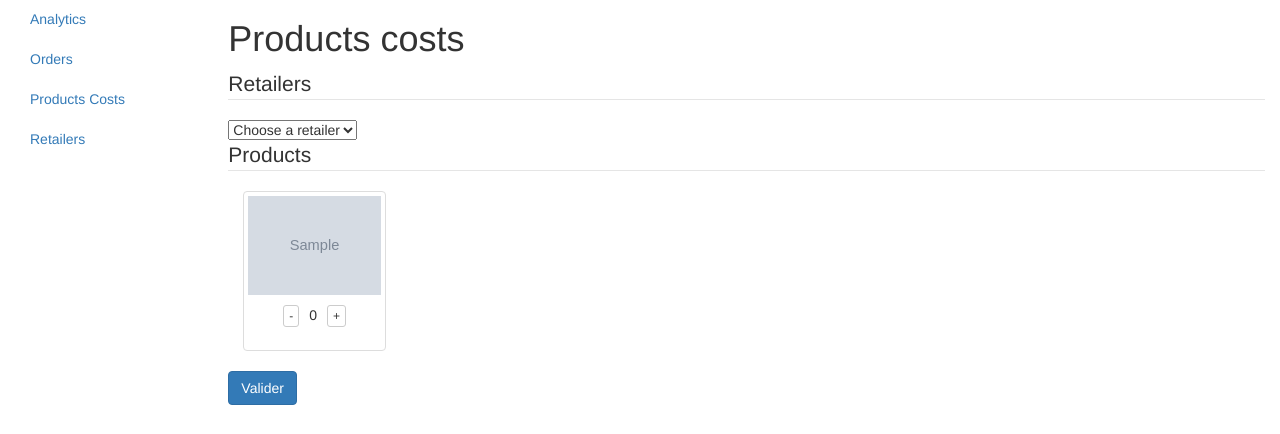
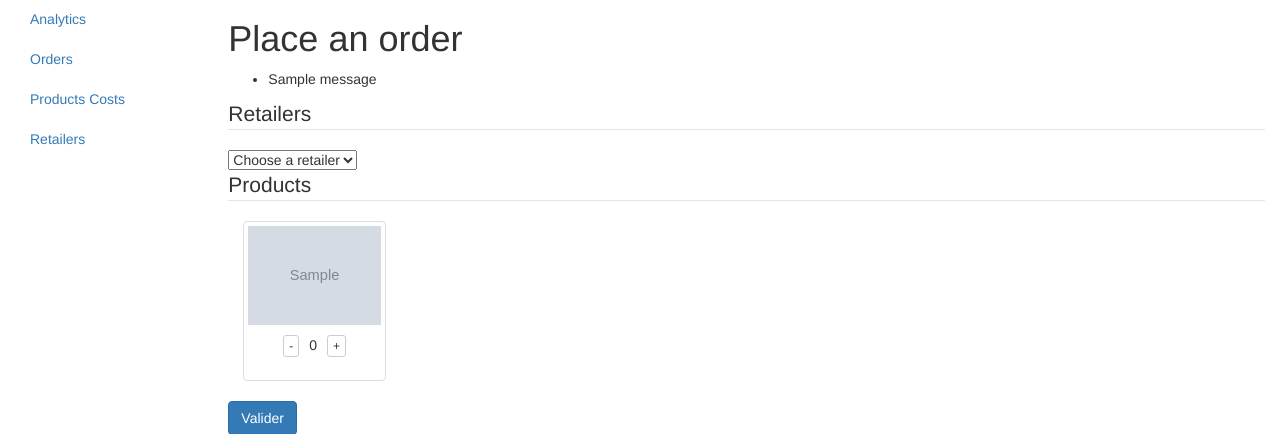
Before and after one commit to TammyAndBenjamin/tabapp, a Python web app: template templates/retailers/index.html in a window 1280 px wide. Shown: the part 51-485 px from the top of the page. Run offline with Jinja, Linux system fonts and the light colour scheme; the template is opened without the code that fills it: most values are stand-ins (such as "Sample title", 1, 10 or a date in 2020); grey boxes marked "Sample" are stand-in pictures; one stand-in notice (Sample message) is shown; some libraries are stand-ins or nearby versions.

Commit message:
Add error message if no retailer

```diff
--- a/retailers.py
+++ b/retailers.py
@@ -1,6 +1,6 @@
 # -*- coding: utf-8 -*-
 
-from flask import Blueprint, request, render_template, g, redirect, url_for
+from flask import Blueprint, request, render_template, g, redirect, url_for, flash
 from utils import list_from_resource
 import math
 import psycopg2.extras
@@ -50,6 +50,9 @@ def index():
 def submit():
     cur = g.db.cursor()
     retailer_id = request.form.get('retailer_id')
+    if not retailer_id:
+        flash('Please choose a retailer', 'error')
+        return redirect(url_for('retailers_bp.index'))
     product_ids = [ int(v) for v in request.form.getlist('product_id') ]
     quantities = [ int(v) for v in request.form.getlist('quantity') ]
     sql = '''
--- a/templates/retailers/index.html
+++ b/templates/retailers/index.html
@@ -1,7 +1,16 @@
 {% extends 'layout.html' %}
 
 {% block content %}
-    <h1>Products costs</h1>
+    <h1>Place an order</h1>
+    {% with errors = get_flashed_messages(category_filter=["error"]) %}
+        {% if errors %}
+            <ul class=flashes>
+                {% for message in errors %}
+                    <li class="error">{{ message }}</li>
+                {% endfor %}
+            </ul>
+        {% endif %}
+    {% endwith %}
     <form name="quantity_form" method="POST" class="form-horizontal" role="form">
         <input type="hidden" name="csrf_token" value="{{ csrf_token() }}" />
         <fieldset>
```
